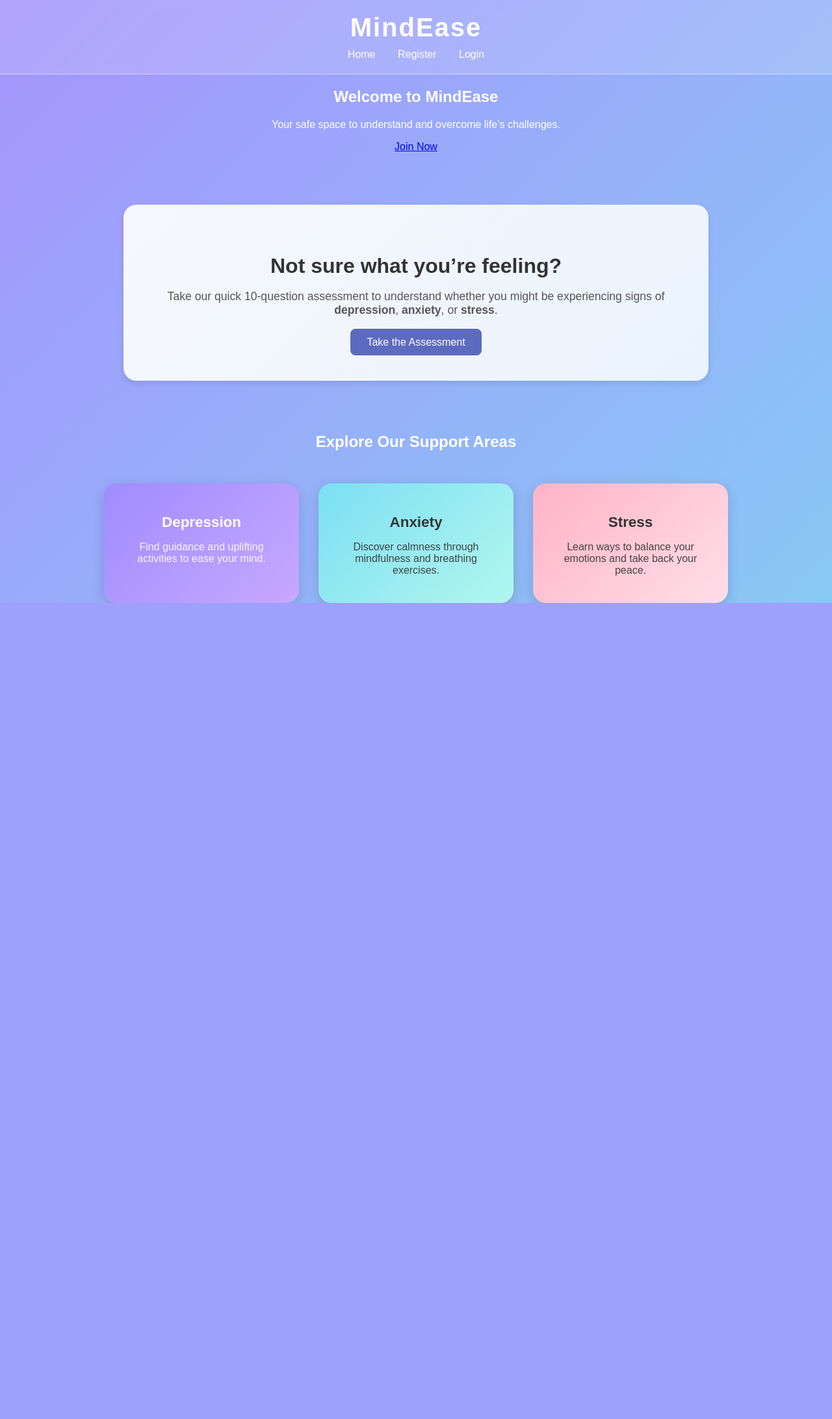
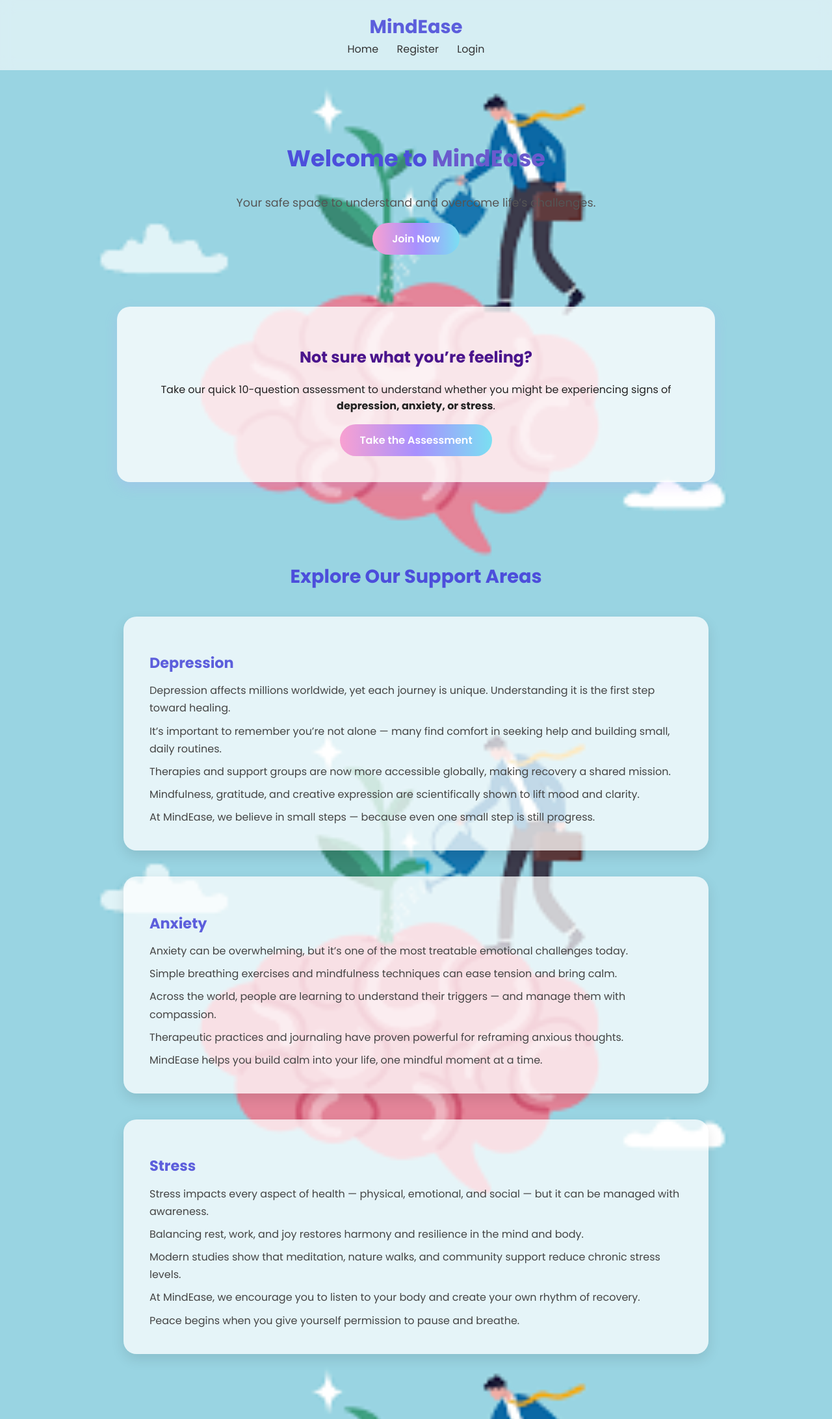
Before and after one commit to evergarden69/Mindease-website, a Flask app: page / in a window 1280 px wide. Shown: the whole page at 65% size. Before the commit the page ends 928 px from the top, so only its background shows below. Run offline with Flask 3, Linux system fonts and the light colour scheme.

Commit message:
Background photo added Animation slide in some pages. Color palette change Depression, Anxiety and Stress info changes to paragraphs Homepage is scrollable

```diff
--- a/static/style.css
+++ b/static/style.css
@@ -1,311 +1,181 @@
-/* 🌸 MindEase Stylesheet */
-/* Calming gradient, rounded buttons, soft animations */
+/* ====== Font & Base ====== */
+@import url('https://fonts.googleapis.com/css2?family=Poppins:wght@400;600;700&display=swap');
 
 body {
+  font-family: 'Poppins', sans-serif;
   margin: 0;
-  padding: 0;
-  font-family: 'Poppins', sans-serif;
-  color: #fff;
-  text-align: center;
-  background: linear-gradient(135deg, #f8a1d1, #a890fe, #7bdff2);
-  background-size: 300% 300%;
-  animation: gradientShift 15s ease infinite;
+  color: #333;
+  background: linear-gradient(180deg, #d8b4fe, #a5b4fc, #bae6fd);
+  background-image: url("../static/images/healing_brain.png");
+  background-size: cover;
+  background-attachment: fixed;
+  background-position: center;
+  overflow-x: hidden;
 }
 
-/* Smooth moving gradient */
-@keyframes gradientShift {
-  0% { background-position: 0% 50%; }
-  50% { background-position: 100% 50%; }
-  100% { background-position: 0% 50%; }
+/* ====== Typography Colors ====== */
+h1, h2, h3 {
+  color: #4a148c; /* deep violet for contrast */
 }
 
-header {
-  padding: 20px 0;
-  background: rgba(255, 255, 255, 0.15);
-  backdrop-filter: blur(5px);
-  border-bottom: 2px solid rgba(255, 255, 255, 0.2);
+p {
+  color: #222;
 }
 
-h1 {
-  font-size: 2.5em;
-  letter-spacing: 2px;
-  margin: 0;
+/* ====== Header ====== */
+header {
+  background: rgba(255, 255, 255, 0.6);
+  backdrop-filter: blur(10px);
+  padding: 20px;
+  text-align: center;
+  position: sticky;
+  top: 0;
+  z-index: 1000;
 }
 
-nav {
-  margin-top: 10px;
+header h1 {
+  font-size: 1.8em;
+  color: #5c5edc;
+  margin: 0;
+  font-weight: 700;
 }
 
-nav a {
-  color: #fff;
-  margin: 0 15px;
+header nav a {
+  margin: 0 12px;
   text-decoration: none;
+  color: #333;
   font-weight: 500;
   transition: color 0.3s ease;
 }
 
-nav a:hover {
-  color: #ffe1ff;
-  text-decoration: underline;
+header nav a:hover {
+  color: #6a5acd;
 }
 
-/* Form container */
-.form-container {
-  margin: 80px auto;
-  max-width: 500px;
-  background: rgba(255, 255, 255, 0.25);
-  backdrop-filter: blur(10px);
-  border-radius: 25px;
-  padding: 40px;
-  box-shadow: 0 4px 20px rgba(0, 0, 0, 0.1);
+/* ====== Hero ====== */
+.hero {
+  text-align: center;
+  padding: 80px 20px 40px;
+  color: #333;
 }
 
-input {
-  border-radius: 12px;
-  padding: 10px;
-  border: none;
-  width: 80%;
-  margin-bottom: 15px;
-  font-size: 1em;
-  outline: none;
+.hero-content h2 {
+  font-size: 2.2em;
+  color: #4c4edb;
 }
 
-button, .btn {
-  background-color: #fff;
-  color: #a890fe;
+.hero-content span {
+  color: #6a5acd;
+}
+
+.hero-content p {
+  font-size: 1.1em;
+  margin-top: 10px;
+  color: #555;
+}
+
+/* ====== Assessment Card ====== */
+.assessment {
+  display: flex;
+  justify-content: center;
+  align-items: center;
+  margin: 40px 0;
+}
+
+.assessment-card {
+  background: rgba(255, 255, 255, 0.8);
+  padding: 40px 60px;
+  border-radius: 20px;
+  max-width: 800px;
+  text-align: center;
+  box-shadow: 0 8px 20px rgba(180, 150, 255, 0.2);
+  transition: transform 0.4s ease;
+}
+
+.assessment-card:hover {
+  transform: translateY(-5px);
+}
+
+/* ====== Buttons (Unified Style) ====== */
+button, .cta-btn, .assessment-btn {
+  background: linear-gradient(90deg, #f8a1d1, #a890fe, #7bdff2);
+  color: #fff;
   font-weight: bold;
   border: none;
   border-radius: 30px;
-  padding: 10px 25px;
-  margin-top: 10px;
+  padding: 12px 30px;
+  font-size: 1em;
   cursor: pointer;
   transition: all 0.3s ease;
   text-decoration: none;
   display: inline-block;
 }
 
-button:hover, .btn:hover {
-  background-color: #a890fe;
-  color: #fff;
+button:hover, .cta-btn:hover, .assessment-btn:hover {
   transform: translateY(-2px);
-  box-shadow: 0 5px 15px rgba(168, 144, 254, 0.3);
+  box-shadow: 0 5px 20px rgba(168, 144, 254, 0.4);
 }
 
-/* Flash messages */
-.flashes {
-  list-style: none;
-  padding: 0;
-  margin-top: 20px;
+
+/* ====== Category Section ====== */
+.categories {
+  text-align: center;
+  padding: 60px 20px 100px;
+  color: #333;
 }
 
-.flashes li {
-  margin: 10px auto;
-  width: 80%;
-  padding: 12px;
-  border-radius: 10px;
-  font-weight: 500;
+.categories h2 {
+  font-size: 1.8em;
+  margin-bottom: 40px;
+  color: #4c4edb;
 }
 
-.success { background-color: #2ecc71; }
-.error { background-color: #e74c3c; }
-.info { background-color: #3498db; }
-
-.dashboard {
-    text-align: center;
-    margin-top: 50px;
-    background-color: #ffe6f9;
-    border-radius: 15px;
-    padding: 30px;
-    width: 60%;
-    margin-left: auto;
-    margin-right: auto;
-    box-shadow: 0px 4px 10px rgba(255, 182, 193, 0.4);
+.category-section {
+  display: flex;
+  flex-direction: column;
+  gap: 40px;
+  max-width: 900px;
+  margin: auto;
 }
 
-.tasks {
-    list-style-type: none;
-    padding: 0;
-    margin-top: 20px;
+.card {
+  background: rgba(255, 255, 255, 0.75);
+  border-radius: 20px;
+  padding: 30px 40px;
+  text-align: left;
+  line-height: 1.7;
+  box-shadow: 0 8px 20px rgba(0, 0, 0, 0.1);
+  transition: transform 0.4s ease, background 0.3s ease;
 }
 
-.tasks li {
-    background: linear-gradient(90deg, #c9a0dc, #a2c2e2);
-    padding: 10px;
-    border-radius: 8px;
-    color: white;
-    margin-bottom: 10px;
-    font-weight: 500;
-}
-/* 🌼 Home Enhancements */
-.home-container {
-  margin-top: 50px;
-  text-align: center;
-  animation: fadeIn 1s ease-in;
+.card:hover {
+  transform: translateY(-8px);
+  background: rgba(255, 255, 255, 0.9);
 }
 
-@keyframes fadeIn {
-  from { opacity: 0; transform: translateY(20px); }
-  to { opacity: 1; transform: translateY(0); }
-}
-
-.intro h2 {
-  font-size: 2.2em;
-  color: #fff;
+.card h3 {
+  font-size: 1.4em;
+  color: #5c5edc;
   margin-bottom: 10px;
 }
 
-.brand {
-  background: linear-gradient(90deg, #fff, #ffd6f5, #c3b3ff);
-  -webkit-background-clip: text;
-  color: transparent;
-  font-weight: bold;
+.card p {
+  margin: 8px 0;
+  color: #444;
+}
+/* ===== Force Gradient Button Style ===== */
+.cta-btn, .assessment-btn {
+  background: linear-gradient(90deg, #f8a1d1, #a890fe, #7bdff2) !important;
+  color: #fff !important;
+  border: none;
+  border-radius: 30px;
+  font-weight: 600;
+  padding: 12px 30px;
+  transition: 0.3s ease;
+  text-decoration: none;
 }
 
-.intro p {
-  color: #fff;
-  font-size: 1.2em;
-  margin-bottom: 25px;
-  opacity: 0.9;
+.cta-btn:hover, .assessment-btn:hover {
+  transform: scale(1.05);
+  box-shadow: 0 5px 20px rgba(168, 144, 254, 0.4);
 }
-
-.start-btn {
-  background: linear-gradient(90deg, #ffe1ff, #cbb2ff);
-  color: #5e3b9b;
-  font-weight: 600;
-  box-shadow: 0 4px 12px rgba(168, 144, 254, 0.3);
-}
-
-.start-btn:hover {
-  transform: scale(1.05);
-}
-
-/* 🩵 Cards */
-.cards {
-  display: flex;
-  justify-content: center;
-  gap: 30px;
-  flex-wrap: wrap;
-  margin-top: 50px;
-}
-
-.card {
-  width: 250px;
-  padding: 25px;
-  border-radius: 20px;
-  text-decoration: none;
-  color: #fff;
-  transition: transform 0.3s ease, box-shadow 0.3s ease;
-  box-shadow: 0 6px 20px rgba(0, 0, 0, 0.15);
-}
-
-.card:hover {
-  transform: translateY(-5px);
-  box-shadow: 0 8px 25px rgba(0, 0, 0, 0.25);
-}
-
-.card h3 {
-  margin-bottom: 10px;
-  font-size: 1.4em;
-}
-
-.card p {
-  font-size: 1em;
-  opacity: 0.9;
-}
-
-/* Different gradients for each category */
-.depression { background: linear-gradient(135deg, #9f8cff, #c7a8ff); }
-.anxiety { background: linear-gradient(135deg, #7bdff2, #b2f7ef); color: #333; }
-.stress { background: linear-gradient(135deg, #ffb3c6, #ffdee9); color: #333; }
-
-/* ✨ Inspirational Quote */
-.quote-section {
-  margin-top: 70px;
-  padding: 30px;
-  background: rgba(255, 255, 255, 0.2);
-  border-radius: 20px;
-  width: 60%;
-  margin-left: auto;
-  margin-right: auto;
-  color: #fff;
-  font-style: italic;
-  font-size: 1.2em;
-}
-.admin-container {
-    margin: 50px auto;
-    width: 90%;
-    max-width: 800px;
-    background: #fff;
-    padding: 30px;
-    border-radius: 15px;
-    box-shadow: 0 4px 15px rgba(0,0,0,0.1);
-}
-
-.admin-container h2 {
-    text-align: center;
-    margin-bottom: 20px;
-}
-
-.admin-table {
-    width: 100%;
-    border-collapse: collapse;
-    margin-top: 20px;
-}
-
-.admin-table th, .admin-table td {
-    border: 1px solid #ccc;
-    padding: 10px;
-    text-align: center;
-}
-
-.admin-table th {
-    background: #0077b6;
-    color: white;
-}
-
-.delete-btn {
-    background: #e63946;
-    color: white;
-    padding: 6px 12px;
-    border-radius: 8px;
-    text-decoration: none;
-}
-
-.delete-btn:hover {
-    background: #c1121f;
-}
-
-.assessment-section {
-    text-align: center;
-    margin: 80px auto;
-    padding: 50px;
-    background: linear-gradient(135deg, #f6f8fc, #eaf3ff);
-    border-radius: 20px;
-    max-width: 800px;
-    box-shadow: 0 4px 10px rgba(0,0,0,0.1);
-}
-
-.assessment-section h2 {
-    color: #333;
-    font-size: 2em;
-    margin-bottom: 15px;
-}
-
-.assessment-section p {
-    color: #555;
-    font-size: 1.1em;
-    margin-bottom: 30px;
-}
-
-.assessment-section .cta-btn {
-    background: #5c6bc0;
-    color: white;
-    padding: 12px 25px;
-    border-radius: 8px;
-    text-decoration: none;
-    transition: background 0.3s;
-}
-
-.assessment-section .cta-btn:hover {
-    background: #3949ab;
-}
--- a/templates/base.html
+++ b/templates/base.html
@@ -3,7 +3,7 @@
 <head>
     <meta charset="UTF-8">
     <title>MindEase</title>
-    <link rel="stylesheet" href="{{ url_for('static', filename='style.css') }}">
+    <link rel="stylesheet" href="{{ url_for('static', filename='style.css') }}?v=3">
 
     <!-- Step 1: Transition styles -->
     <style>
@@ -14,7 +14,8 @@
       left: 0;
       width: 100%;
       height: 100%;
-      background: white;
+      background: rgba(255, 255, 255, 0.6);
+      backdrop-filter: blur(5px);
       z-index: 9999;
       opacity: 0;
       pointer-events: none;
--- a/templates/index.html
+++ b/templates/index.html
@@ -8,29 +8,47 @@
   </div>
 </section>
 
-<section class="assessment-section">
+<section class="assessment">
+  <div class="assessment-card">
     <h2>Not sure what you’re feeling?</h2>
-    <p>Take our quick 10-question assessment to understand whether you might be experiencing
-       signs of <strong>depression</strong>, <strong>anxiety</strong>, or <strong>stress</strong>.</p>
-    <a href="{{ url_for('assessment') }}" class="cta-btn">Take the Assessment</a>
+    <p>
+      Take our quick 10-question assessment to understand whether you might be
+      experiencing signs of <strong>depression, anxiety, or stress</strong>.
+    </p>
+    <a href="{{ url_for('assessment') }}" class="assessment-btn">Take the Assessment</a>
+  </div>
 </section>
-
 
 <section class="categories">
   <h2>Explore Our Support Areas</h2>
-    <div class="cards">
-        <a href="{{ url_for('login') }}" class="card depression">
+
+  <div class="category-section">
+    <div class="card depression">
       <h3>Depression</h3>
-            <p>Find guidance and uplifting activities to ease your mind.</p>
-        </a>
-        <a href="{{ url_for('login') }}" class="card anxiety">
+      <p>Depression affects millions worldwide, yet each journey is unique. Understanding it is the first step toward healing.</p>
+      <p>It’s important to remember you’re not alone — many find comfort in seeking help and building small, daily routines.</p>
+      <p>Therapies and support groups are now more accessible globally, making recovery a shared mission.</p>
+      <p>Mindfulness, gratitude, and creative expression are scientifically shown to lift mood and clarity.</p>
+      <p>At MindEase, we believe in small steps — because even one small step is still progress.</p>
+    </div>
+
+    <div class="card anxiety">
       <h3>Anxiety</h3>
-            <p>Discover calmness through mindfulness and breathing exercises.</p>
-        </a>
-        <a href="{{ url_for('login') }}" class="card stress">
+      <p>Anxiety can be overwhelming, but it’s one of the most treatable emotional challenges today.</p>
+      <p>Simple breathing exercises and mindfulness techniques can ease tension and bring calm.</p>
+      <p>Across the world, people are learning to understand their triggers — and manage them with compassion.</p>
+      <p>Therapeutic practices and journaling have proven powerful for reframing anxious thoughts.</p>
+      <p>MindEase helps you build calm into your life, one mindful moment at a time.</p>
+    </div>
+
+    <div class="card stress">
       <h3>Stress</h3>
-            <p>Learn ways to balance your emotions and take back your peace.</p>
-        </a>
+      <p>Stress impacts every aspect of health — physical, emotional, and social — but it can be managed with awareness.</p>
+      <p>Balancing rest, work, and joy restores harmony and resilience in the mind and body.</p>
+      <p>Modern studies show that meditation, nature walks, and community support reduce chronic stress levels.</p>
+      <p>At MindEase, we encourage you to listen to your body and create your own rhythm of recovery.</p>
+      <p>Peace begins when you give yourself permission to pause and breathe.</p>
+    </div>
   </div>
 </section>
 {% endblock %}
```
Also changed, not shown: static/images/healing_brain.png (added). Lines whose indentation alone changed are shown as unchanged.
